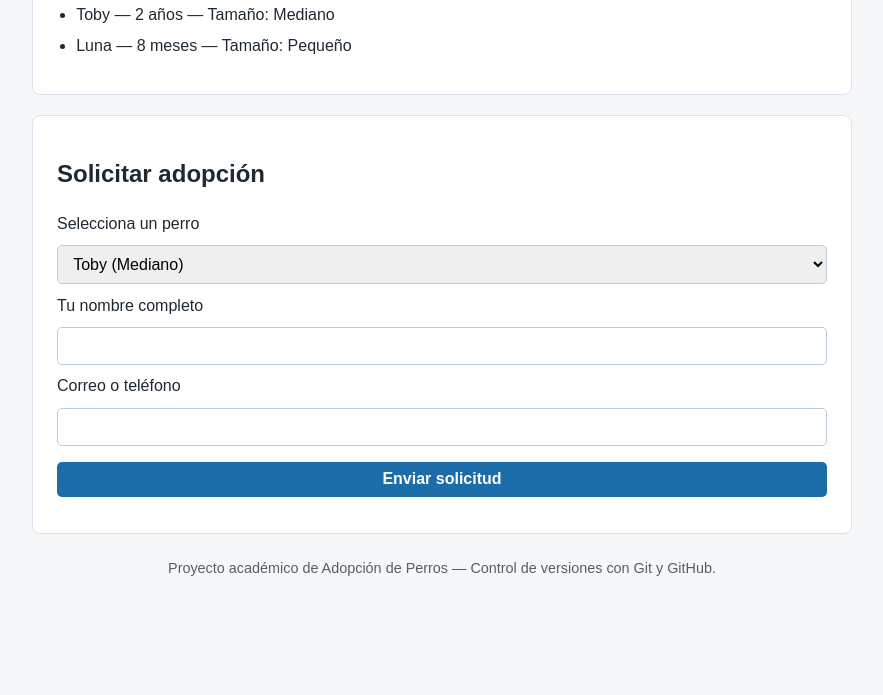
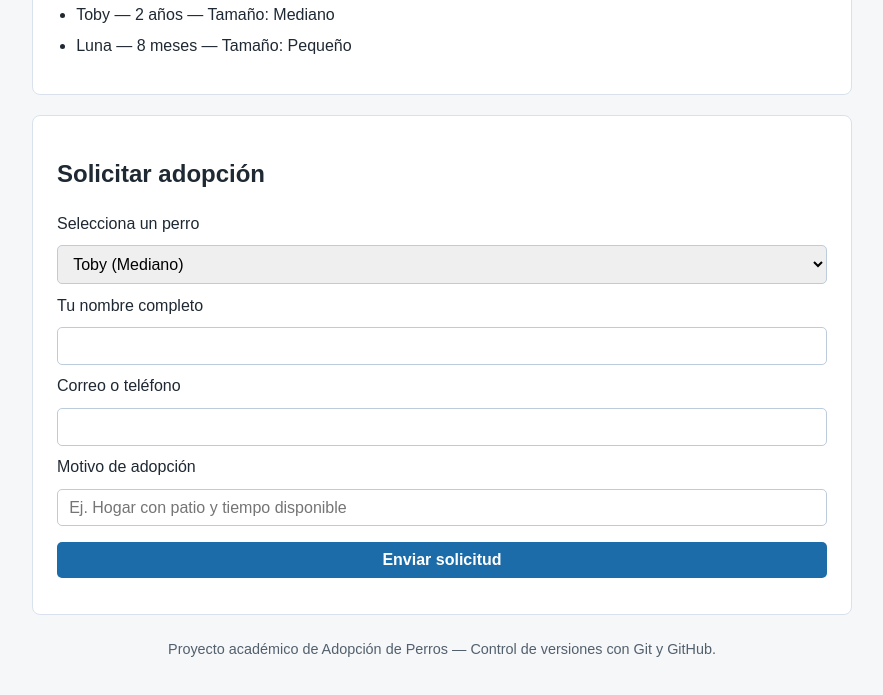
Before and after one commit to AndrewPP2007/Adopcion_perros, a plain HTML site: page index.html in a window 1280 px wide. Shown: the part 738-1433 px from the top of the page, without its empty margins (198-1081 px from the left). Before the commit the page ends 1366 px from the top, so only its background shows below. Drawn offline with Linux system fonts and the light colour scheme.

Commit message:
Agrega campo motivo en el formulario de adopcion

```diff
--- a/index.html
+++ b/index.html
@@ -49,7 +49,8 @@
 
         <label for="correo-adoptante">Correo o teléfono</label>
         <input id="correo-adoptante" name="contacto" type="text" required>
-
+        <label for="motivo-adoptante">Motivo de adopción</label>
+        <input id="motivo-adoptante" name="motivo" type="text" placeholder="Ej. Hogar con patio y tiempo disponible" required>
         <button type="submit">Enviar solicitud</button>
       </form>
       <p id="mensaje-estado" role="status"></p>
```
